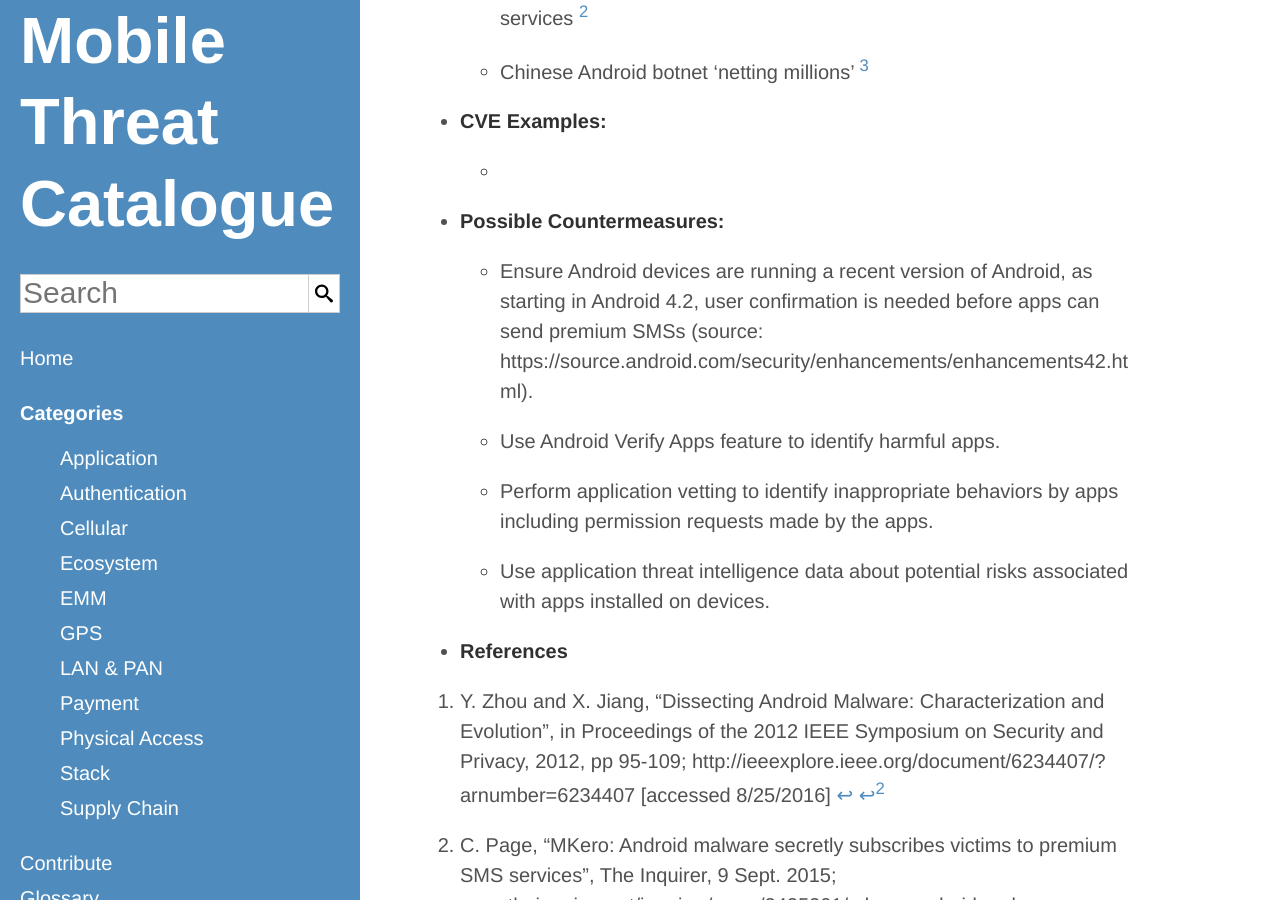
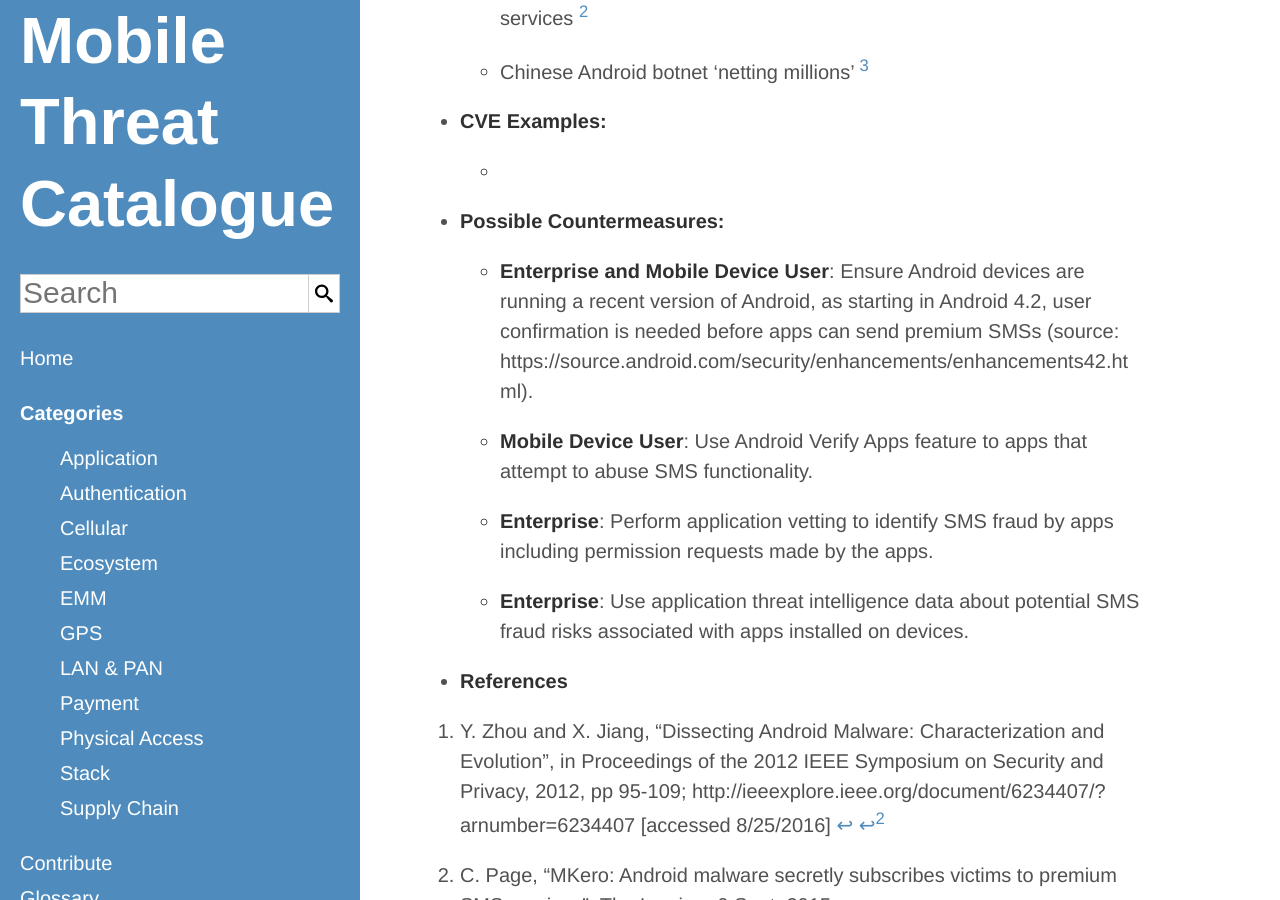
Before and after one commit to usnistgov/mobile-threat-catalogue, a Jekyll site: the page built from _application-threats/APP-16.md, in a window 1280 px wide and 900 px high, scrolled down 665 px. Built offline with Jekyll 4.4.1, drawn with Linux system fonts in a browser that asks for light colours.

Commit message:
#13: Add actors

```diff
--- a/_application-threats/APP-16.md
+++ b/_application-threats/APP-16.md
@@ -11,8 +11,13 @@
     CVEExample:
         -
     PossibleCountermeasures:
-        - "Ensure Android devices are running a recent version of Android, as starting in Android 4.2, user confirmation is needed before apps can send premium SMSs (source: https://source.android.com/security/enhancements/enhancements42.html)."
-        - "Use Android Verify Apps feature to identify harmful apps."
-        - "Perform application vetting to identify inappropriate behaviors by apps including permission requests made by the apps."
-        - "Use application threat intelligence data about potential risks associated with apps installed on devices."
+        "Ensure Android devices are running a recent version of Android, as starting in Android 4.2, user confirmation is needed before apps can send premium SMSs (source: https://source.android.com/security/enhancements/enhancements42.html).":
+            - Enterprise
+            - Mobile Device User
+        "Use Android Verify Apps feature to apps that attempt to abuse SMS functionality.":
+            - Mobile Device User
+        "Perform application vetting to identify SMS fraud by apps including permission requests made by the apps.":
+            - Enterprise
+        "Use application threat intelligence data about potential SMS fraud risks associated with apps installed on devices.":
+            - Enterprise
 ---
```
